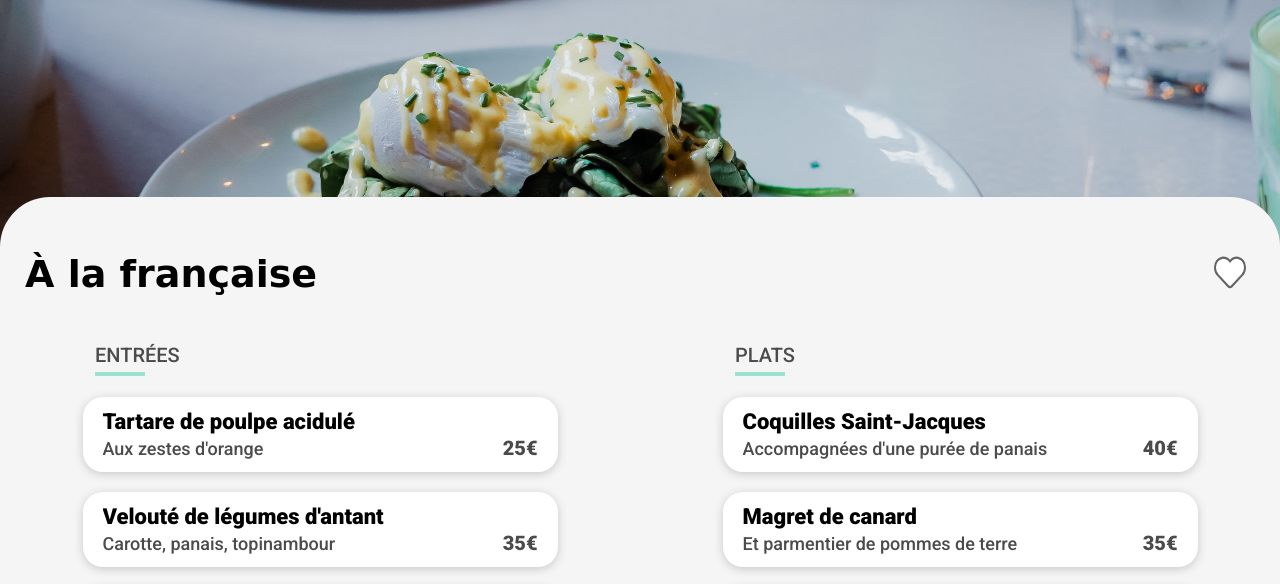
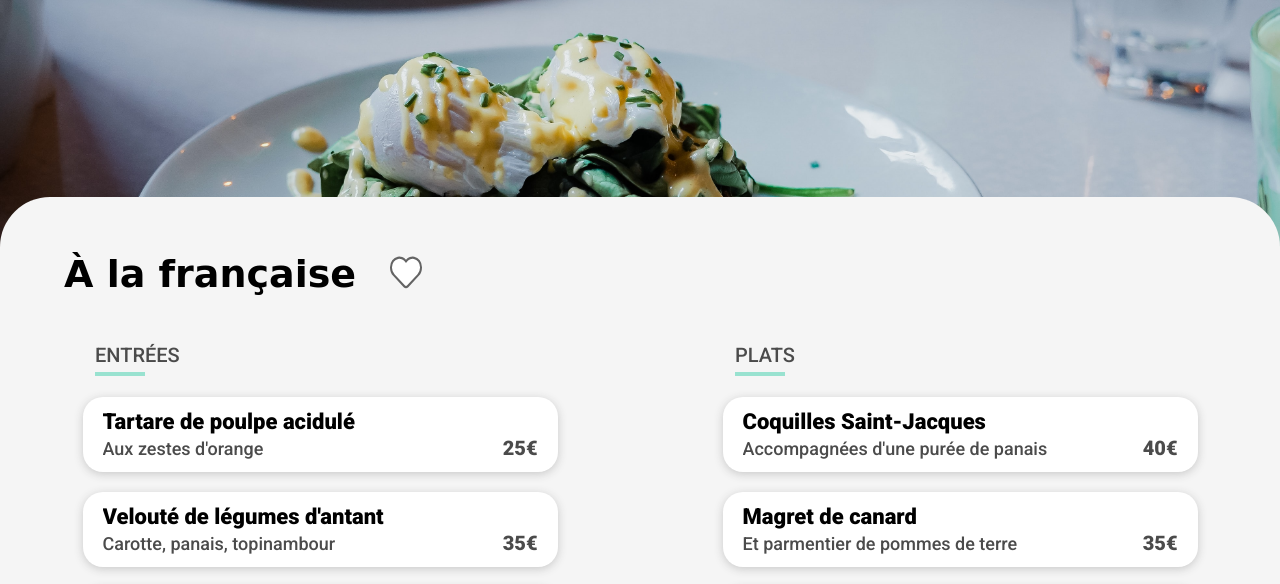
Before and after one commit to lorgauss/lorgauss.github.io, a website: page menu_alf.html in a window 1280 px wide. Shown: the part 168-752 px from the top of the page. Drawn offline with Linux system fonts and the light colour scheme; a web font is replaced by a local one.

Commit message:
quick fix tablet and desktop version

```diff
--- a/sass/pages/_menus.scss
+++ b/sass/pages/_menus.scss
@@ -175,6 +175,13 @@
 
 
 @media (min-width: 500px){
+    .menu_display_head{
+        justify-content: start;
+        padding-inline-start: 5%;
+        i{
+            margin-inline-start: 25px;
+        }
+    }
     .menu{
         flex-flow: row wrap;
     }
```
Also changed, not shown: css/style.css, 1 other file.
